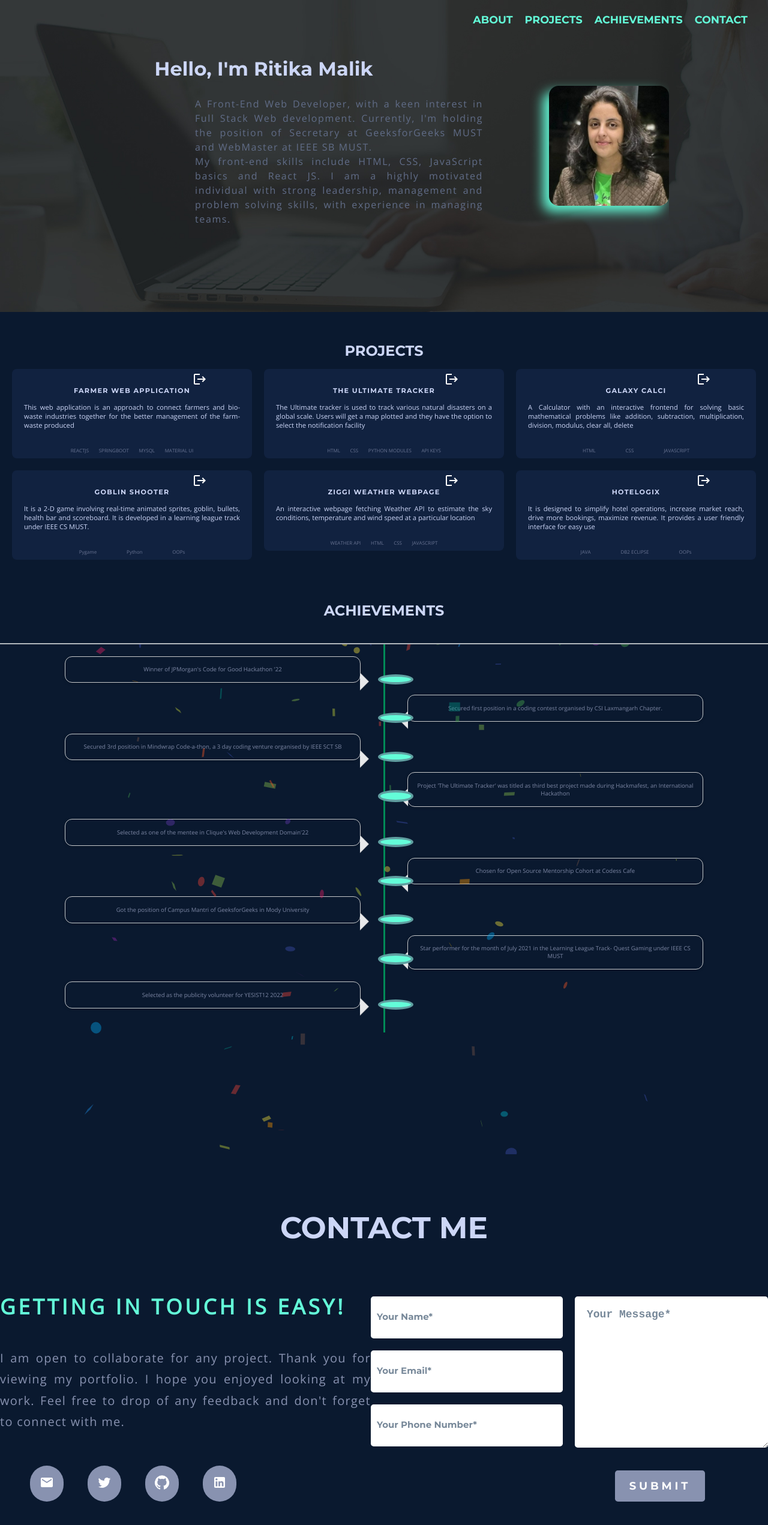
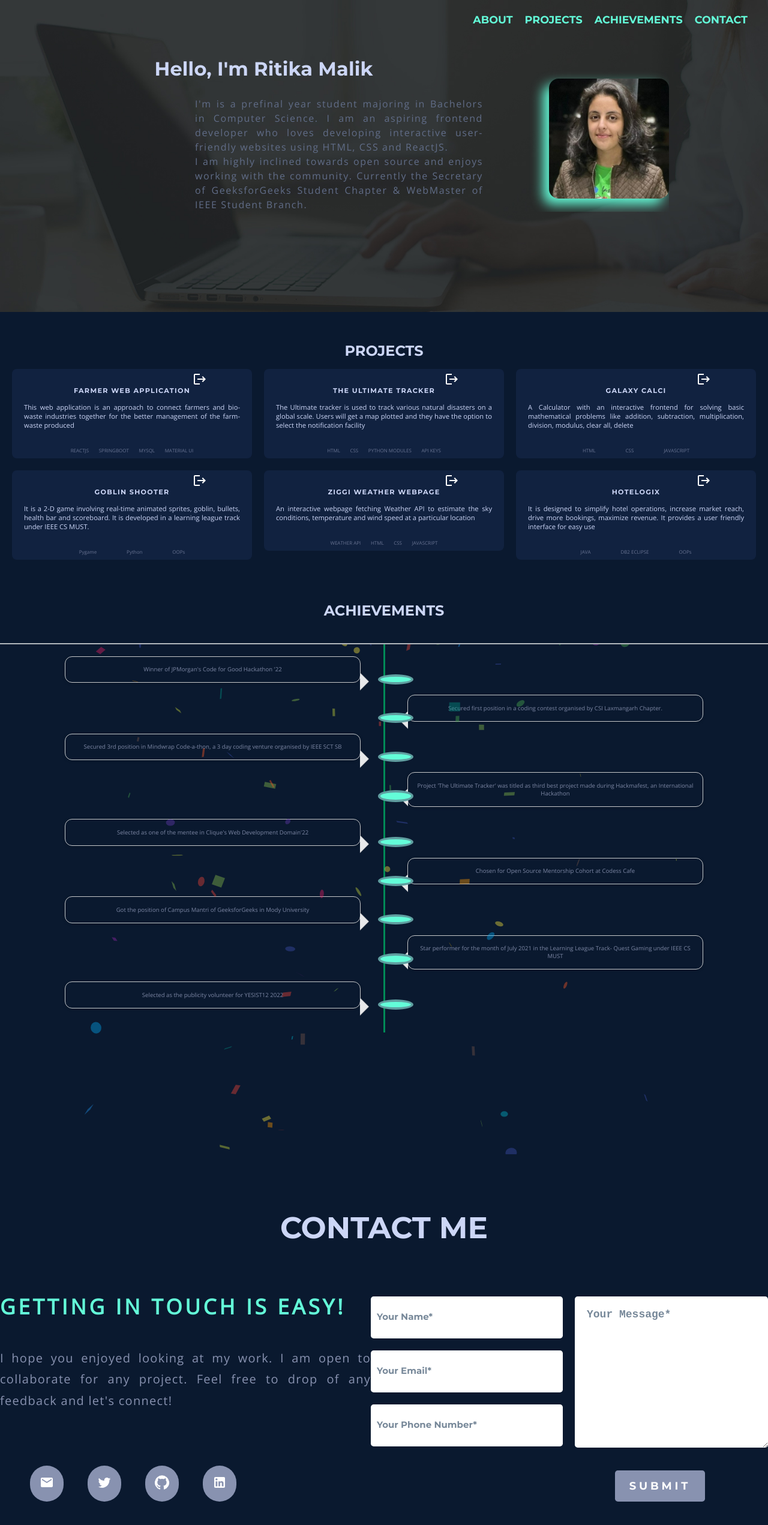
Before and after one commit to ritika728/Portfolio, a React (Create React App) app: page / in a window 1280 px wide. Shown: the top 2542 px of the page at 60% size. Built offline with nearby package versions, Linux system fonts and the light colour scheme; a web font is replaced by a local one.

Commit message:
emailjs resolved & about updated

```diff
--- a/src/App.js
+++ b/src/App.js
@@ -1,5 +1,5 @@
 import { Routes, Route } from 'react-router-dom';
-import Landing from './pages/landing/landing'
+import Landing from './Pages/landing/landing.jsx'
 import ScrollToTop from 'react-scroll-to-top';
 
 function App() {
--- a/src/Components/Contact/contact.jsx
+++ b/src/Components/Contact/contact.jsx
@@ -27,7 +27,7 @@ const ContactForm = () => {
                 <div className="socialsmain">
                 <h1 style={{marginBottom:"65px"}}>GETTING IN TOUCH IS EASY!</h1>
                 <h5 style={{marginTop:"-20px", marginBottom:"40px"}}>
-                  I am open to collaborate for any project. Thank you for viewing my portfolio. I hope you enjoyed looking at my work. Feel free to drop of any feedback and don't forget to connect with me.
+                I hope you enjoyed looking at my work. I am open to collaborate for any project. Feel free to drop of any feedback and let's connect!
                 </h5>
                </div>
                 <div className="all">
@@ -76,7 +76,7 @@ const ContactForm = () => {
 
               <div className="socials">
                   <Link href="mailto:ritikamalik100102@gmail.com?"style={{marginLeft:"0px"}}className="icons" target="_blank"><EmailIcon/></Link>
-                  <Link href="https://twitter.com/Ritika287" className="icons" target="_blank"><TwitterIcon/></Link>
+                  <Link href="https://twitter.com/ritikatwts" className="icons" target="_blank"><TwitterIcon/></Link>
                   <Link href="https://github.com/ritika728" className="icons" target="_blank"><GitHubIcon/></Link>
                   <Link href="https://www.linkedin.com/in/ritika-malik-must/" target="_blank" className="icons"><LinkedInIcon/></Link>
                </div>
--- a/src/Components/Navigation/navigation.jsx
+++ b/src/Components/Navigation/navigation.jsx
@@ -96,11 +96,9 @@ export default function DrawerAppBar(props) {
           <div className="heading">
             <h1>Hello, I'm Ritika Malik</h1>
             <p>
-A Front-End Web Developer, with a keen interest in Full Stack Web development. Currently, I'm holding the position of Secretary at GeeksforGeeks MUST and WebMaster at IEEE SB MUST.
+            I'm is a prefinal year student majoring in Bachelors in Computer Science. I am an aspiring frontend developer who loves developing interactive user-friendly  websites using HTML, CSS and ReactJS.
 </p>
-            <p>My front-end skills include HTML, CSS, JavaScript basics and React JS. I am a highly motivated individual with strong
-leadership, management and problem solving
-skills, with experience in managing teams.
+            <p>I am highly inclined towards open source and enjoys working with the community. Currently the Secretary of GeeksforGeeks Student Chapter & WebMaster of IEEE Student Branch.
 </p>
           </div>
           <div className="photo">
--- a/src/components/contact/contact.jsx
+++ b/src/components/contact/contact.jsx
@@ -27,7 +27,7 @@ const ContactForm = () => {
                 <div className="socialsmain">
                 <h1 style={{marginBottom:"65px"}}>GETTING IN TOUCH IS EASY!</h1>
                 <h5 style={{marginTop:"-20px", marginBottom:"40px"}}>
-                  I am open to collaborate for any project. Thank you for viewing my portfolio. I hope you enjoyed looking at my work. Feel free to drop of any feedback and don't forget to connect with me.
+                I hope you enjoyed looking at my work. I am open to collaborate for any project. Feel free to drop of any feedback and let's connect!
                 </h5>
                </div>
                 <div className="all">
@@ -76,7 +76,7 @@ const ContactForm = () => {
 
               <div className="socials">
                   <Link href="mailto:ritikamalik100102@gmail.com?"style={{marginLeft:"0px"}}className="icons" target="_blank"><EmailIcon/></Link>
-                  <Link href="https://twitter.com/Ritika287" className="icons" target="_blank"><TwitterIcon/></Link>
+                  <Link href="https://twitter.com/ritikatwts" className="icons" target="_blank"><TwitterIcon/></Link>
                   <Link href="https://github.com/ritika728" className="icons" target="_blank"><GitHubIcon/></Link>
                   <Link href="https://www.linkedin.com/in/ritika-malik-must/" target="_blank" className="icons"><LinkedInIcon/></Link>
                </div>
--- a/src/components/navigation/navigation.jsx
+++ b/src/components/navigation/navigation.jsx
@@ -96,11 +96,9 @@ export default function DrawerAppBar(props) {
           <div className="heading">
             <h1>Hello, I'm Ritika Malik</h1>
             <p>
-A Front-End Web Developer, with a keen interest in Full Stack Web development. Currently, I'm holding the position of Secretary at GeeksforGeeks MUST and WebMaster at IEEE SB MUST.
+            I'm is a prefinal year student majoring in Bachelors in Computer Science. I am an aspiring frontend developer who loves developing interactive user-friendly  websites using HTML, CSS and ReactJS.
 </p>
-            <p>My front-end skills include HTML, CSS, JavaScript basics and React JS. I am a highly motivated individual with strong
-leadership, management and problem solving
-skills, with experience in managing teams.
+            <p>I am highly inclined towards open source and enjoys working with the community. Currently the Secretary of GeeksforGeeks Student Chapter & WebMaster of IEEE Student Branch.
 </p>
           </div>
           <div className="photo">
```
Also changed, not shown: src/Pages/landing/landing.jsx (+4 -4 lines), src/pages/landing/landing.jsx (+4 -4 lines), src/Components/Navigation/bg.jpg (added), 1 other file (tests, documents, lock files or other folders).
